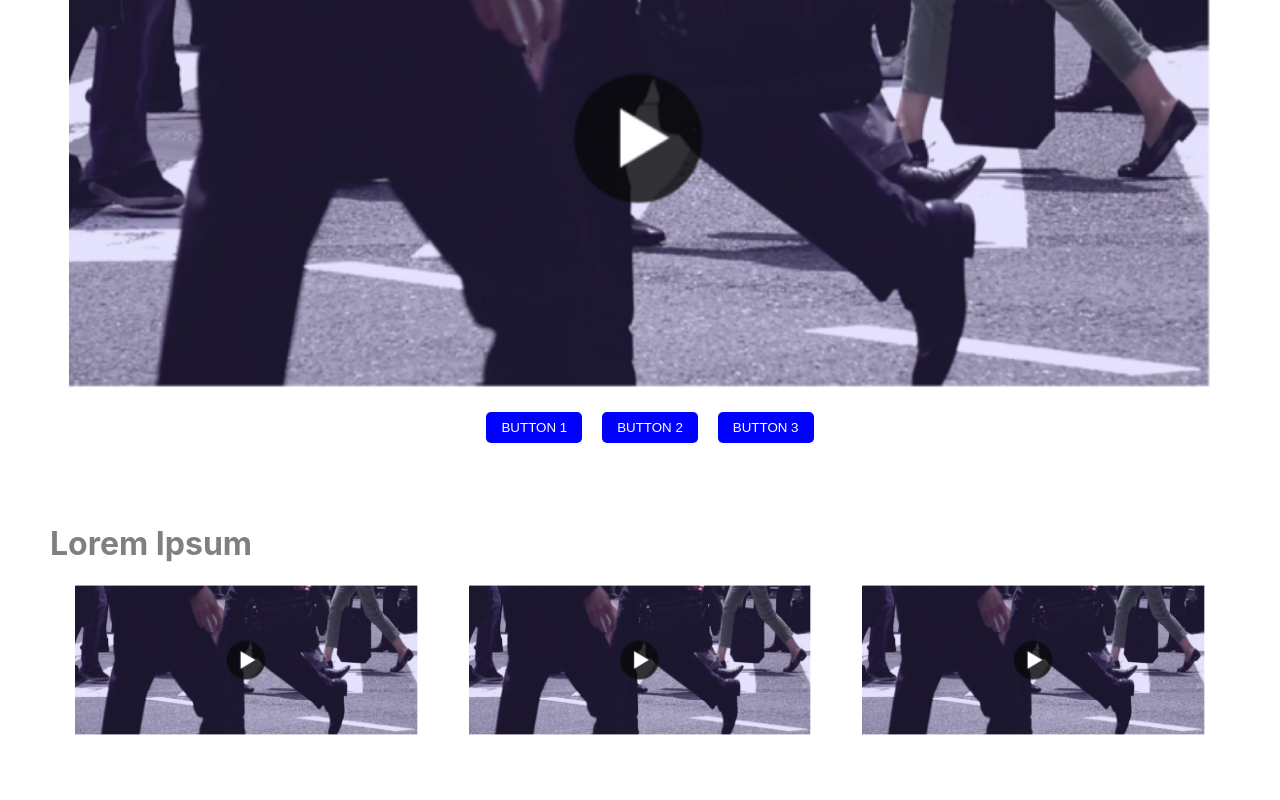
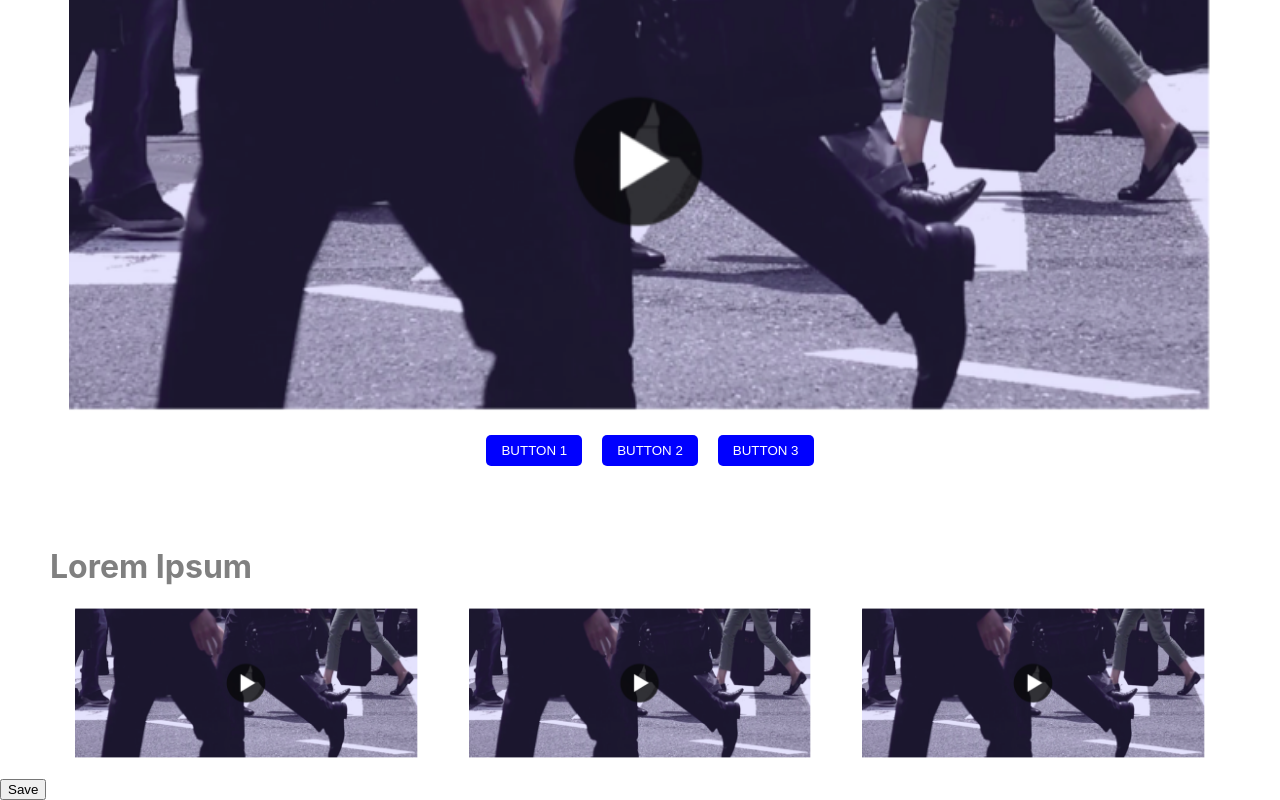
Before and after one commit to 1995muzaker/page-builder-react.js, a Next.js app: page / in a window 1280 px wide. Shown: the part 465-1265 px from the top of the page. Before the commit the page ends 1220 px from the top, so only its background shows below. Built offline with nearby package versions, Linux system fonts and the light colour scheme.

Commit message:
saveData in to LocalStorage

```diff
--- a/src/components/index.js
+++ b/src/components/index.js
@@ -2,6 +2,7 @@ import React from "react";
 import Header from "./header";
 import Section from "./section";
 import Testimonial from "./testimonial";
+import Save from "./save";
 
 class Builder extends React.Component {
   state = {
@@ -32,10 +33,26 @@ class Builder extends React.Component {
   };
 
   componentDidMount() {
-    const dataRetrieve = JSON.parse(window.localStorage.getItem("height"));
-    this.setState({
-      height: dataRetrieve,
-    });
+    this.getData();
+  }
+  getData() {
+    // for all items in state
+    for (let key in this.state) {
+      // if the key exists in localStorage
+      if (localStorage.hasOwnProperty(key)) {
+        // get the key's value from localStorage
+        let value = localStorage.getItem(key);
+
+        // parse the localStorage string and setState
+        try {
+          value = JSON.parse(value);
+          this.setState({ [key]: value });
+        } catch (e) {
+          // handle empty string
+          this.setState({ [key]: value });
+        }
+      }
+    }
   }
 
   handleInputChange = (e) => {
@@ -118,6 +135,26 @@ class Builder extends React.Component {
     this.draggedIdx = null;
   };
 
+  storeData = (e) => {
+    e.preventDefault();
+    window.localStorage.setItem("height", JSON.stringify(this.state.height));
+    window.localStorage.setItem(
+      "sectionHeight",
+      JSON.stringify(this.state.sectionHeight)
+    );
+    window.localStorage.setItem(
+      "testHeight",
+      JSON.stringify(this.state.testHeight)
+    );
+    window.localStorage.setItem("title", JSON.stringify(this.state.title));
+    window.localStorage.setItem(
+      "description",
+      JSON.stringify(this.state.description)
+    );
+    window.localStorage.setItem("email", JSON.stringify(this.state.email));
+    window.localStorage.setItem("tel", JSON.stringify(this.state.tel));
+  };
+
   render() {
     const {
       height,
@@ -185,6 +222,7 @@ class Builder extends React.Component {
             toggleSection={this.toggleTest}
             show={showTest}
           />
+          <Save storeData={this.storeData} />
         </form>
       </React.Fragment>
     );
--- /dev/null
+++ b/src/components/save/index.js
@@ -0,0 +1,11 @@
+import React from "react";
+
+const Save = ({ storeData }) => {
+  return (
+    <div>
+      <button onClick={storeData}>Save</button>
+    </div>
+  );
+};
+
+export default Save;
```
